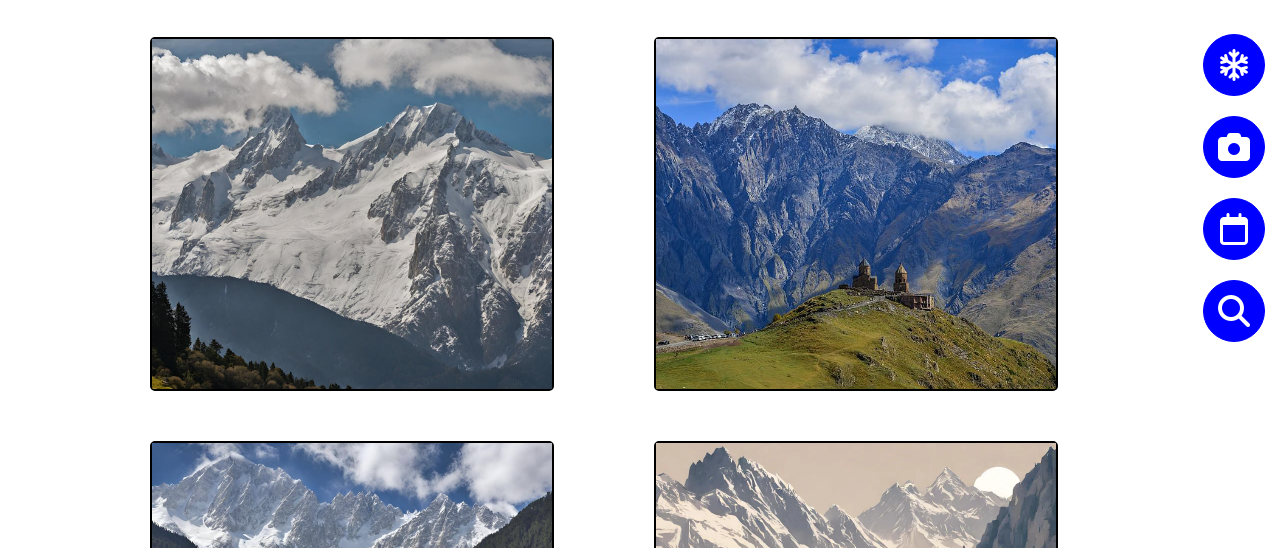
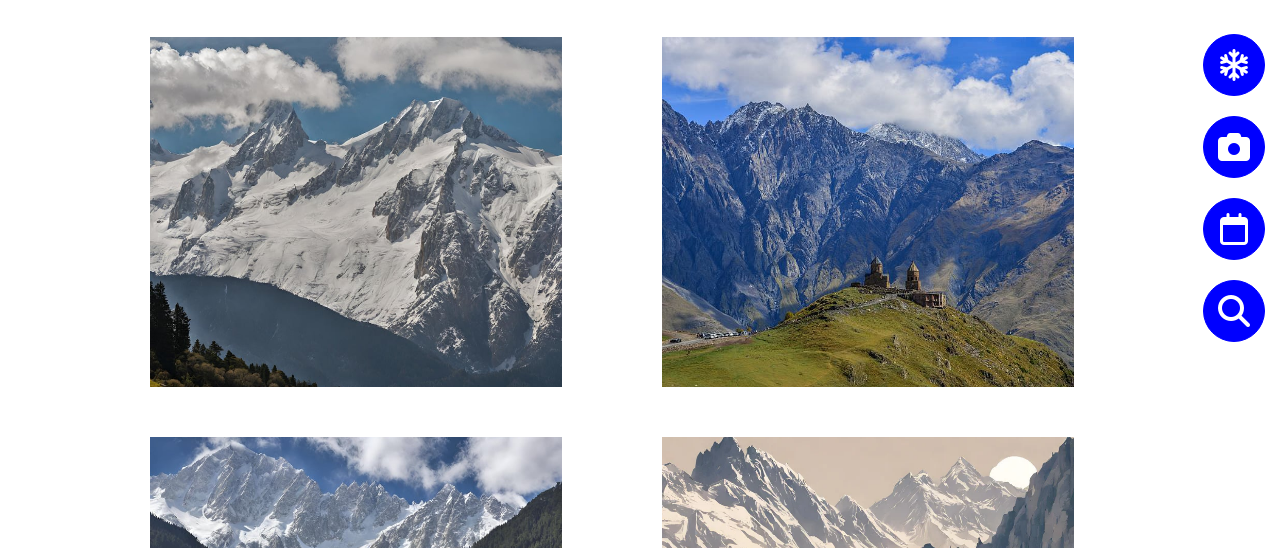
Before and after one commit to GiorgiKurdadze01/Gudauri, a plain HTML site: page Assets/tour.html in a window 1280 px wide. Shown: the part 252-800 px from the top of the page. Drawn offline with Linux system fonts and the light colour scheme.

Commit message:
some errors fixed

```diff
--- a/Assets/CSS/tour.css
+++ b/Assets/CSS/tour.css
@@ -10,27 +10,27 @@
     }
 
     .tourMainContent {
-        display: flex;
-        flex-wrap: wrap;
+        display: grid;
+        grid-template-columns: 40vw 40vw;
     }
 
     .tourCard {
         position: relative;
-        border: 2px solid black;
+        /* border: 2px solid black; */
         border-radius: 5px;
         height: 350px;
         margin-right: 100px;
         margin-bottom: 50px;
-
+        transition: all 0.5s;
     }
 
     .tourCard:hover {
-        box-shadow: 10px 10px 30px black;
+        box-shadow: 10px 10px 15px black;
 
     }
 
     .tourCard img {
-        width: 400px;
+        width: 100%;
         height: 100%;
         object-fit: cover;
     }
@@ -46,7 +46,7 @@
         align-items: center;
         justify-content: center;
         text-align: center;
-        transition: all 0.5s ease;
+        transition: all 0.5s;
     }
 
     .tourCard:hover .tourName {
```
